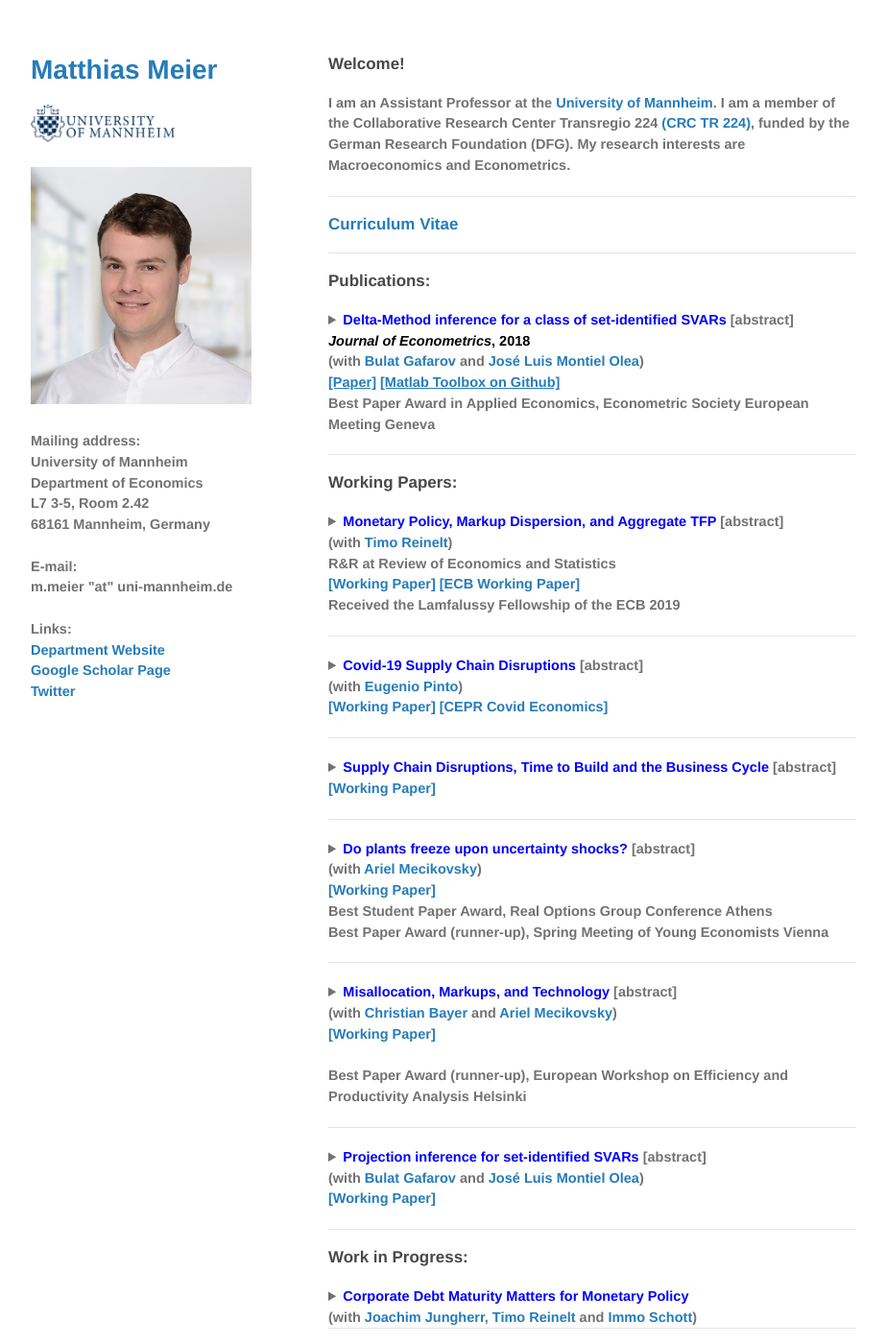
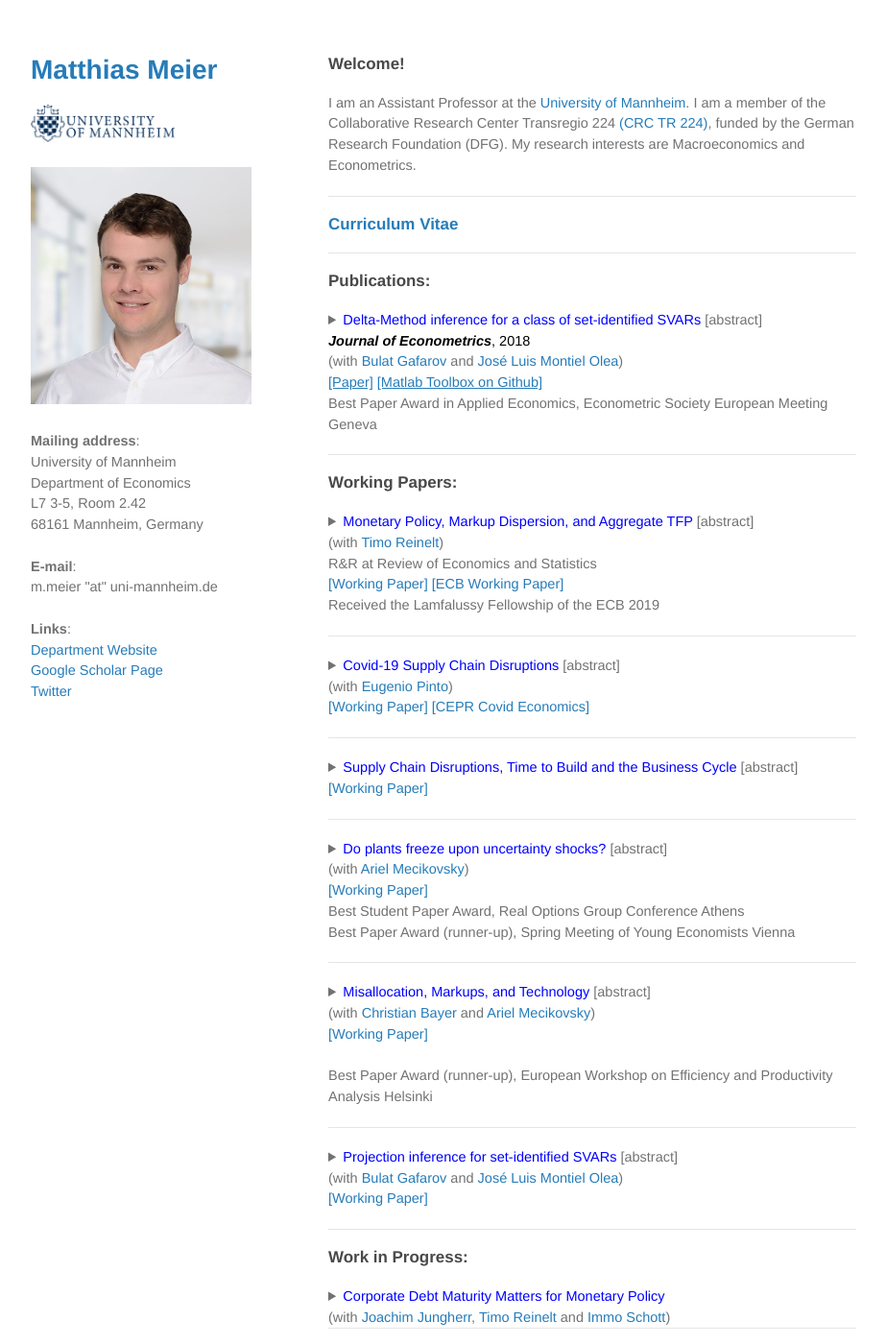
Before and after one commit to matthias-meier-econ/matthias-meier-econ.github.io, a Jekyll site: the page built from README.md, in a window 1280 px wide and 1400 px high. Shown: the whole window at 96% size, without its empty margins (178-1101 px from the left). Built offline with Jekyll 4.4.1, drawn with Linux system fonts in a browser that asks for light colours; our own code applies the rules of GitHub Pages for plain Markdown files; a script that is not in the unit is left out; the repository's description, which GitHub fills in, is left out.

```diff
--- a/css/custom_style.css
+++ b/css/custom_style.css
@@ -220,7 +220,7 @@ body {
  padding:50px;
  font:14.5px/1.5  "Helvetica Neue", Helvetica, Arial, sans-serif; /* deleted "Noto Sans"; 14 instead of 20*/
  color:#727272;
- font-weight:600 /*400*/
+ font-weight:500 /*400*/
 }
 h1,
 h2,
```
